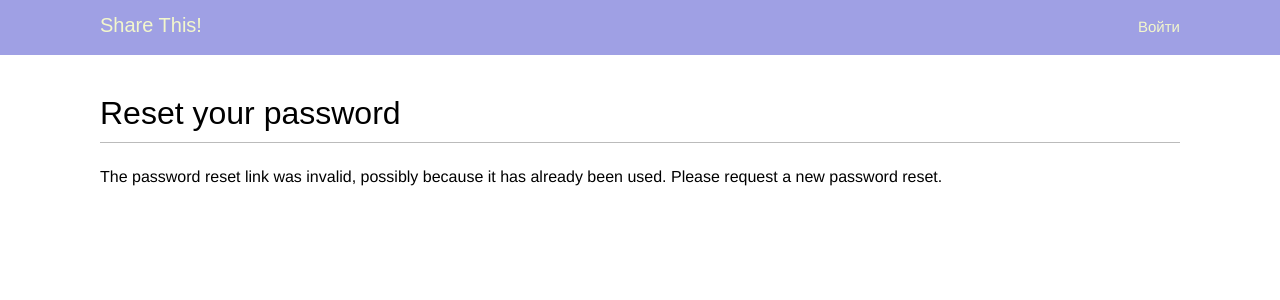
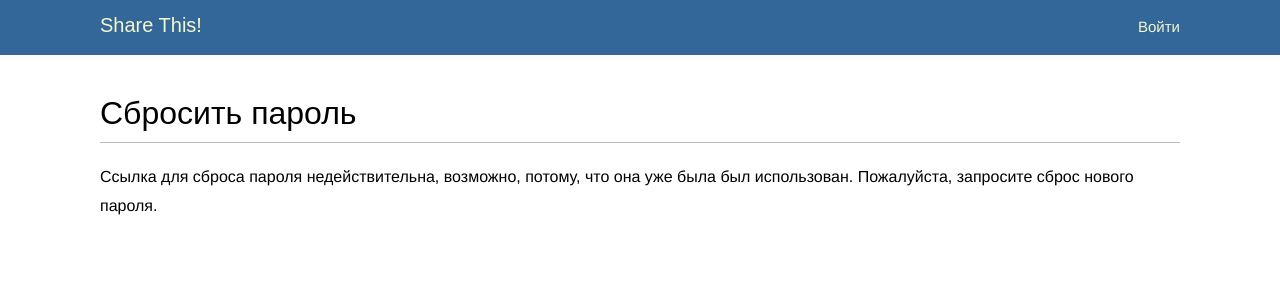
Before and after one commit to collinearen/Project-marks, a Django app: template share/account/templates/registration/passwrod_reset_confirm.html in a window 1280 px wide. Shown: the top 300 px of the page. Run offline with Django 3.2, Linux system fonts and the light colour scheme; the template is opened without the code that fills it, so the values that code supplies are empty; some web fonts are replaced.

Commit message:
Поменял чуть шаблончики, перевел их

```diff
--- a/share/account/static/css/base.css
+++ b/share/account/static/css/base.css
@@ -41,9 +41,9 @@ ol {
 #header {
     padding: 14px 100px;
     font-size: 15px;
-    background: #9fa0e4;
-    color: #5c2929;
-    border-bottom: 4px solid #9fa0e4;
+    background: #336699;
+    color: #FFFF99;
+    border-bottom: 4px solid #336699;
     overflow: auto;
 }
 
--- a/share/account/templates/registration/password_ reset_email.html
+++ b/share/account/templates/registration/password_ reset_email.html
@@ -1,4 +1,4 @@
-Someone asked for password reset for email {{ email }}.
-Follow the link below: {{ protocol }}://{{ domain }}
+Кто-то попросил сбросить пароль для электронной почты {{ email }}.
+Перейдите по ссылке ниже: {{ protocol }}://{{ domain }}
 {% url "password_reset_confirm" uidb64=uid token=token %}
-Your username, in case you've forgotten: {{ user.get_username }}
+Ваше имя пользователя, если вы забыли: {{ user.get_username }}
--- a/share/account/templates/registration/password_reset_form.html
+++ b/share/account/templates/registration/password_reset_form.html
@@ -1,8 +1,8 @@
 {% extends "base.html" %}
 {% block title %}Reset your password{% endblock %}
 {% block content %}
-    <h1>Forgotten your password?</h1>
-    <p>Enter your e-mail address to obtain a new password.</p>
+    <h1>Забыли пароль?</h1>
+    <p>Введите свой адрес электронной почты, чтобы получить новый пароль.</p>
     <form method="post">
         {{ form.as_p }}
         <p><input type="submit" value="Send e-mail"></p> {% csrf_token %}
--- a/share/account/templates/registration/passwrod_reset_confirm.html
+++ b/share/account/templates/registration/passwrod_reset_confirm.html
@@ -1,14 +1,14 @@
 {% extends "base.html" %}
 {% block title %}Reset your password{% endblock %}
 {% block content %}
-    <h1>Reset your password</h1> {% if validlink %}
-    <p>Please enter your new password twice:</p>
+    <h1>Сбросить пароль</h1> {% if validlink %}
+    <p>Пожалуйста, введите новый пароль дважды:</p>
     <form method="post">
         {{ form.as_p }}
         {% csrf_token %}
         <p><input type="submit" value="Change my password"/></p>
     </form>
 {% else %}
-    <p>The password reset link was invalid, possibly because it has already
-        been used. Please request a new password reset.</p> {% endif %}
+    <p>Ссылка для сброса пароля недействительна, возможно, потому, что она уже была
+        был использован. Пожалуйста, запросите сброс нового пароля.</p> {% endif %}
 {% endblock %}
```
